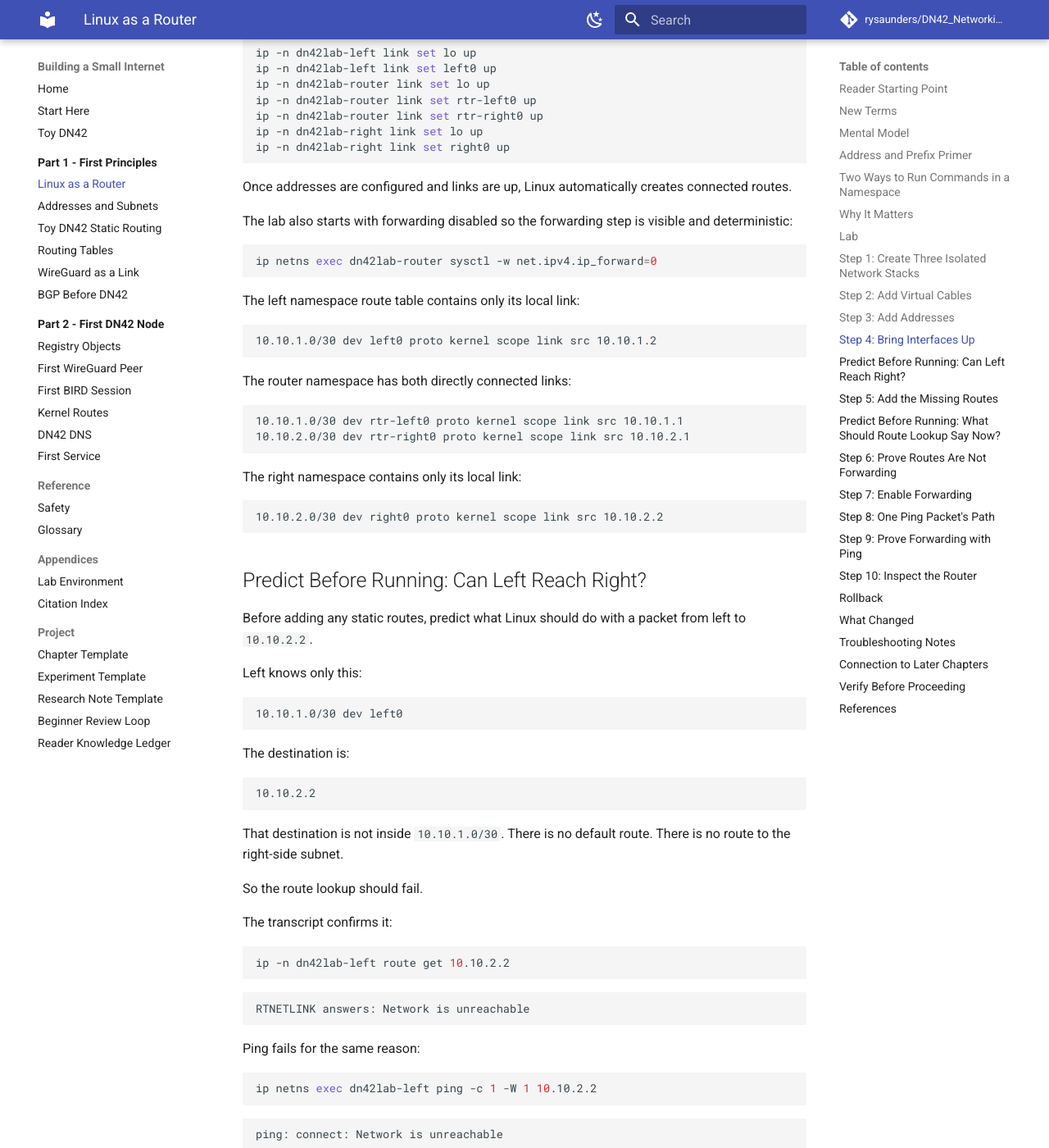
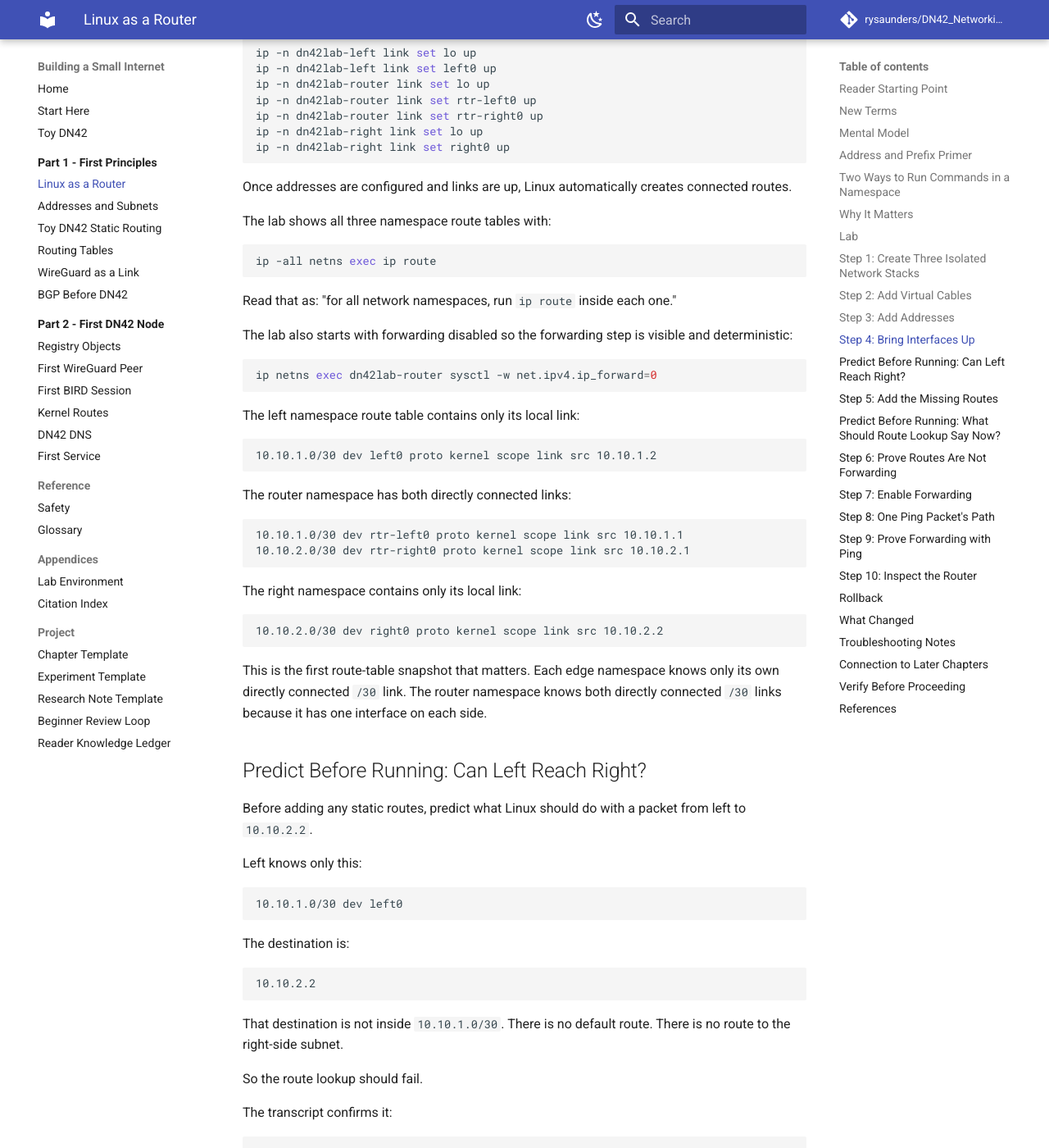
Before and after one commit to rysaunders/DN42_Networking_by_Experimenting, an MkDocs documentation site: the page built from docs/part-01-first-principles/01-linux-networking.md, in a window 1280 px wide and 1400 px high, scrolled down 5732 px. Shown: the whole window at 82% size. Built offline with MkDocs 1.6.1 and Material for MkDocs 9.7.7, drawn with Linux system fonts in a browser that asks for light colours; comment, search, counter and statistics services are not loaded; some of the changed text lies outside the part shown.

Commit message:
Show all namespace route tables

````diff
--- a/docs/part-01-first-principles/01-linux-networking.md
+++ b/docs/part-01-first-principles/01-linux-networking.md
@@ -220,6 +220,14 @@ ip -n dn42lab-right link set right0 up
 
 Once addresses are configured and links are up, Linux automatically creates connected routes.
 
+The lab shows all three namespace route tables with:
+
+```sh
+ip -all netns exec ip route
+```
+
+Read that as: "for all network namespaces, run `ip route` inside each one."
+
 The lab also starts with forwarding disabled so the forwarding step is visible and deterministic:
 
 ```sh
@@ -244,6 +252,8 @@ The right namespace contains only its local link:
 ```text
 10.10.2.0/30 dev right0 proto kernel scope link src 10.10.2.2
 ```
+
+This is the first route-table snapshot that matters. Each edge namespace knows only its own directly connected `/30` link. The router namespace knows both directly connected `/30` links because it has one interface on each side.
 
 ## Predict Before Running: Can Left Reach Right?
 
````
Also changed, not shown: other parts of docs/part-01-first-principles/01-linux-networking.md (+2 -2 lines), 2 other files.
